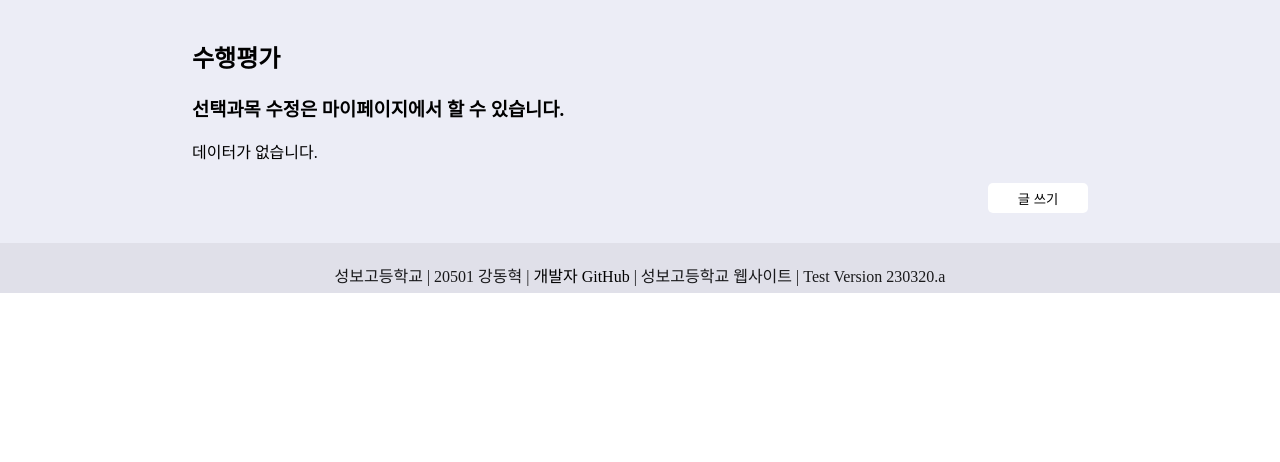
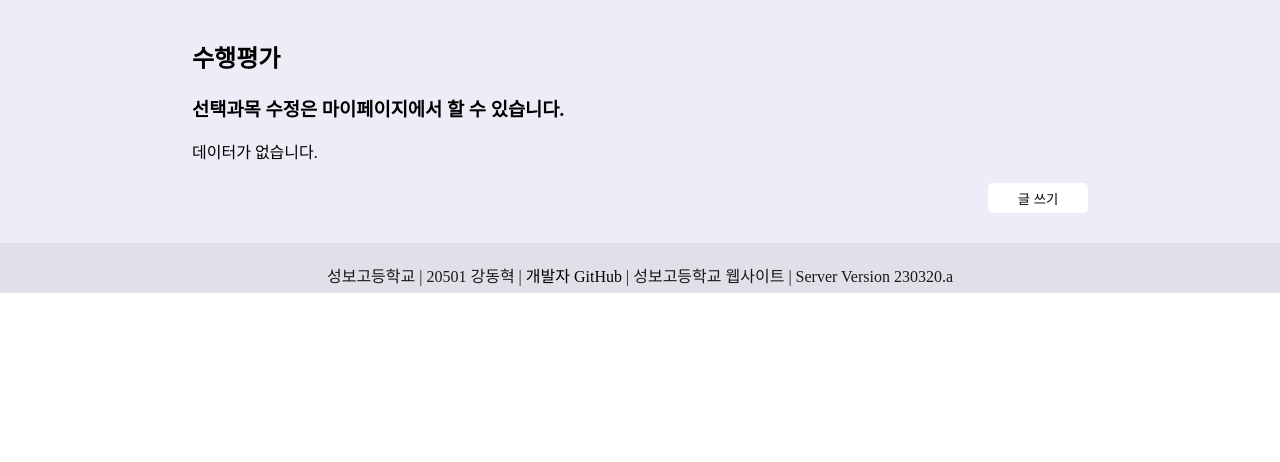
Before and after one commit to nano1162/Develop, a Flask app: page /board in a window 1280 px wide. Shown: the part 110-572 px from the top of the page. Run offline with Flask 2, Linux system fonts and the light colour scheme; the visitor is signed in with stand-in values (Sample User, id 1); data that the repository does not hold is empty; some libraries are stand-ins or nearby versions; some web fonts are replaced.

Commit message:
Server Version 230320.a

```diff
--- a/ClassMemo/flask_app.py
+++ b/ClassMemo/flask_app.py
@@ -3,7 +3,6 @@ from flask_paginate import Pagination, get_page_args
 import pymysql
 from werkzeug.security import generate_password_hash, check_password_hash
 import datetime as dt
-# 브랜치 분기 : branch_nano
 
 app = Flask(__name__)
 app.secret_key = 'thisisthepassword'
--- a/ClassMemo/templates/base.html
+++ b/ClassMemo/templates/base.html
@@ -39,7 +39,7 @@
     </header>
     {% block content %}{% endblock %}
     <footer class="footer">
-        <span>성보고등학교 | 20501 강동혁 | <a href="https://github.com/nano1162">개발자 GitHub</a> | 성보고등학교 웹사이트 | Test Version 230320.a</span>
+        <span>성보고등학교 | 20501 강동혁 | <a href="https://github.com/nano1162">개발자 GitHub</a> | 성보고등학교 웹사이트 | Server Version 230320.a</span>
     </footer>
 </body>
 </html>
```
